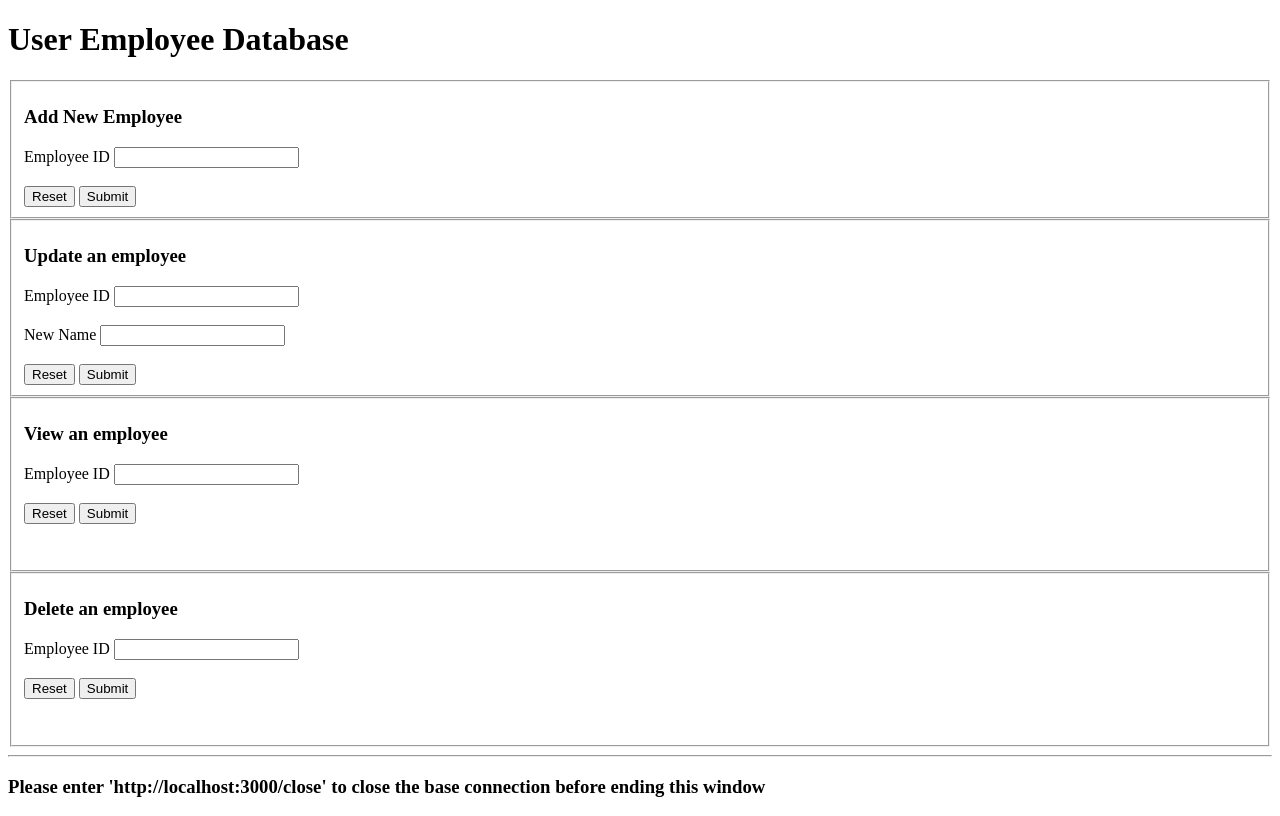
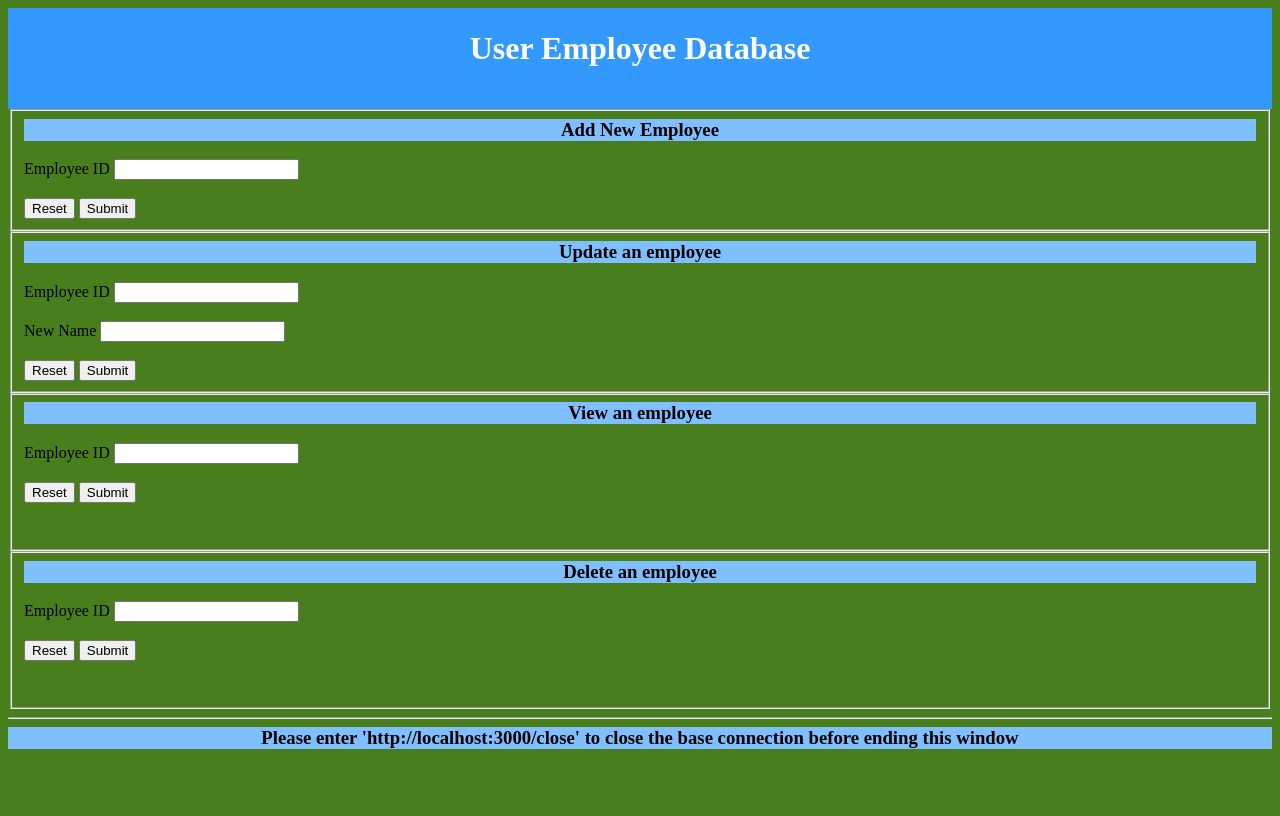
Before and after one commit to mishs/mishs-node-crud-refresher, a website: page index.html in a window 1280 px wide. Drawn offline with Linux system fonts and the light colour scheme.

Commit message:
h3 styling and header edit

```diff
--- a/index.html
+++ b/index.html
@@ -4,6 +4,7 @@
     <meta charset="UTF-8">
     <meta http-equiv="X-UA-Compatible" content="IE=edge">
     <meta name="viewport" content="width=device-width, initial-scale=1.0">
+    <link rel="stylesheet" href="styles.css">
     <title>User Form</title>
 </head>
 <body>
--- a/styles.css
+++ b/styles.css
@@ -9,5 +9,11 @@ body{
     padding-top: 1px;
     background-color: #3399ff;
     color: #FFFFFF;
-    font-size: x-large;
    }
+
+
+h3{
+    margin-top: 2px;
+    text-align: center;
+    background-color: #80bfff;
+   }
```
Also changed, not shown: 1 other file.
